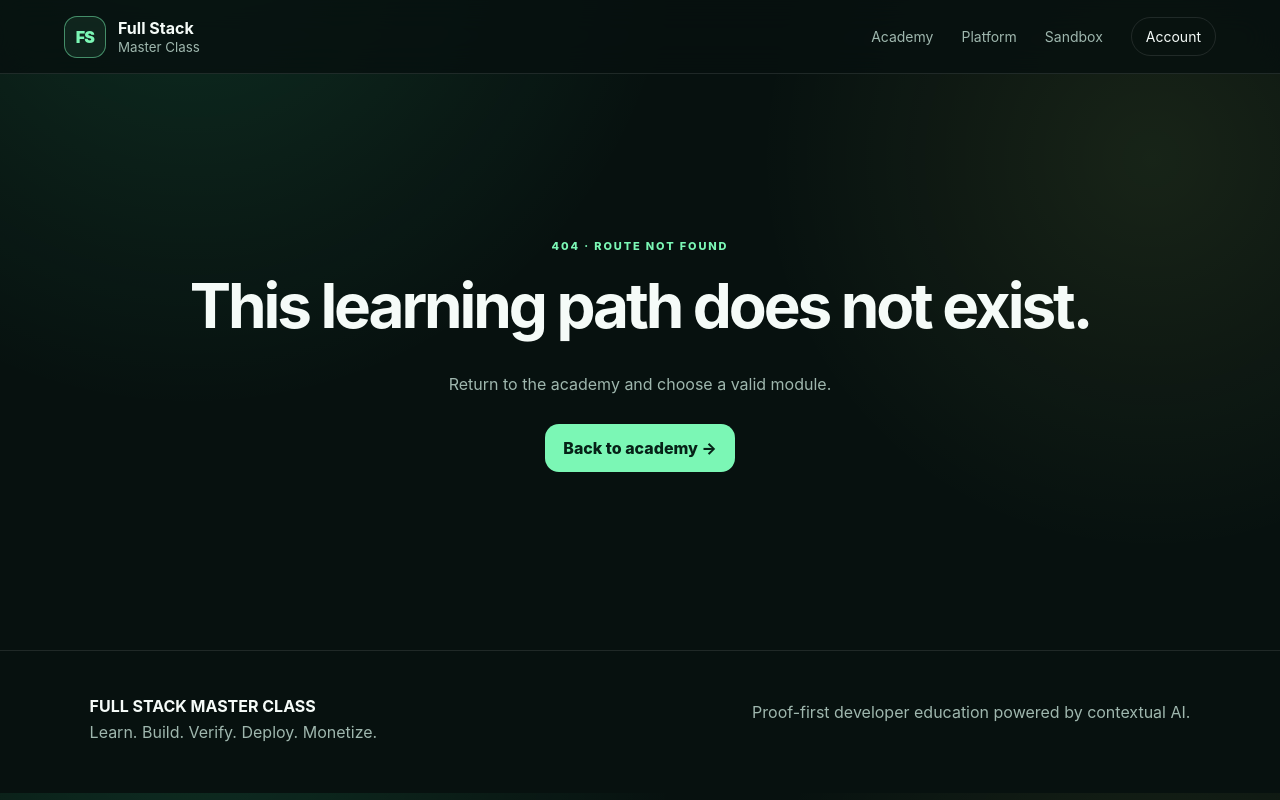
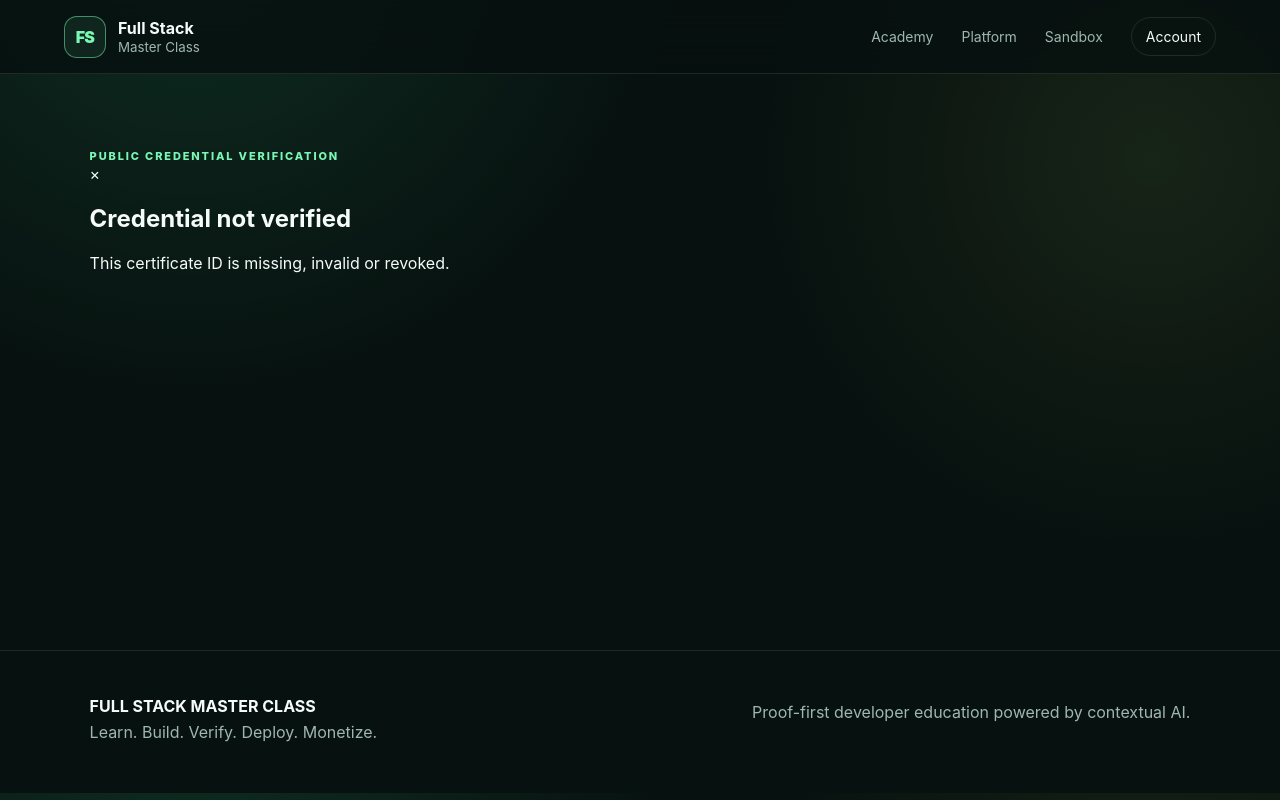
Before and after one commit to mabrig1/FULL-STACK-MASTER-CLASS, a Next.js app: page /verify/1 in a window 1280 px wide. Before the commit this address had no page. Built offline with nearby package versions, Linux system fonts and the light colour scheme; no server answers; the database is empty.

Commit message:
feat: add commercial academy workspaces

```diff
--- /dev/null
+++ b/app/verify/[id]/page.tsx
@@ -0,0 +1,6 @@
+import CertificateVerifier from "@/components/certificate-verifier";
+
+export default async function VerifyPage({ params }: { params: Promise<{ id: string }> }) {
+  const { id } = await params;
+  return <CertificateVerifier id={id} />;
+}
```
